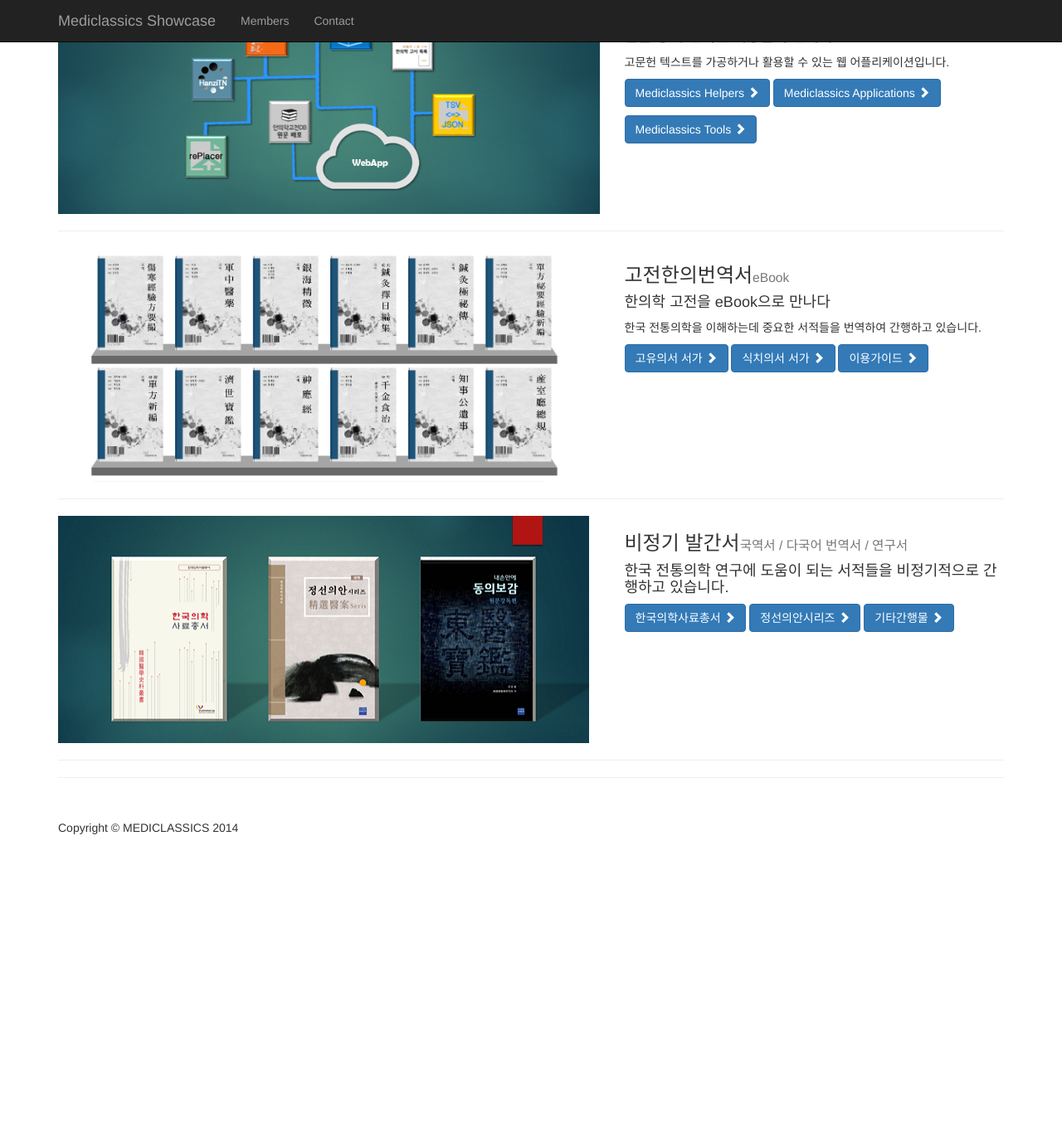
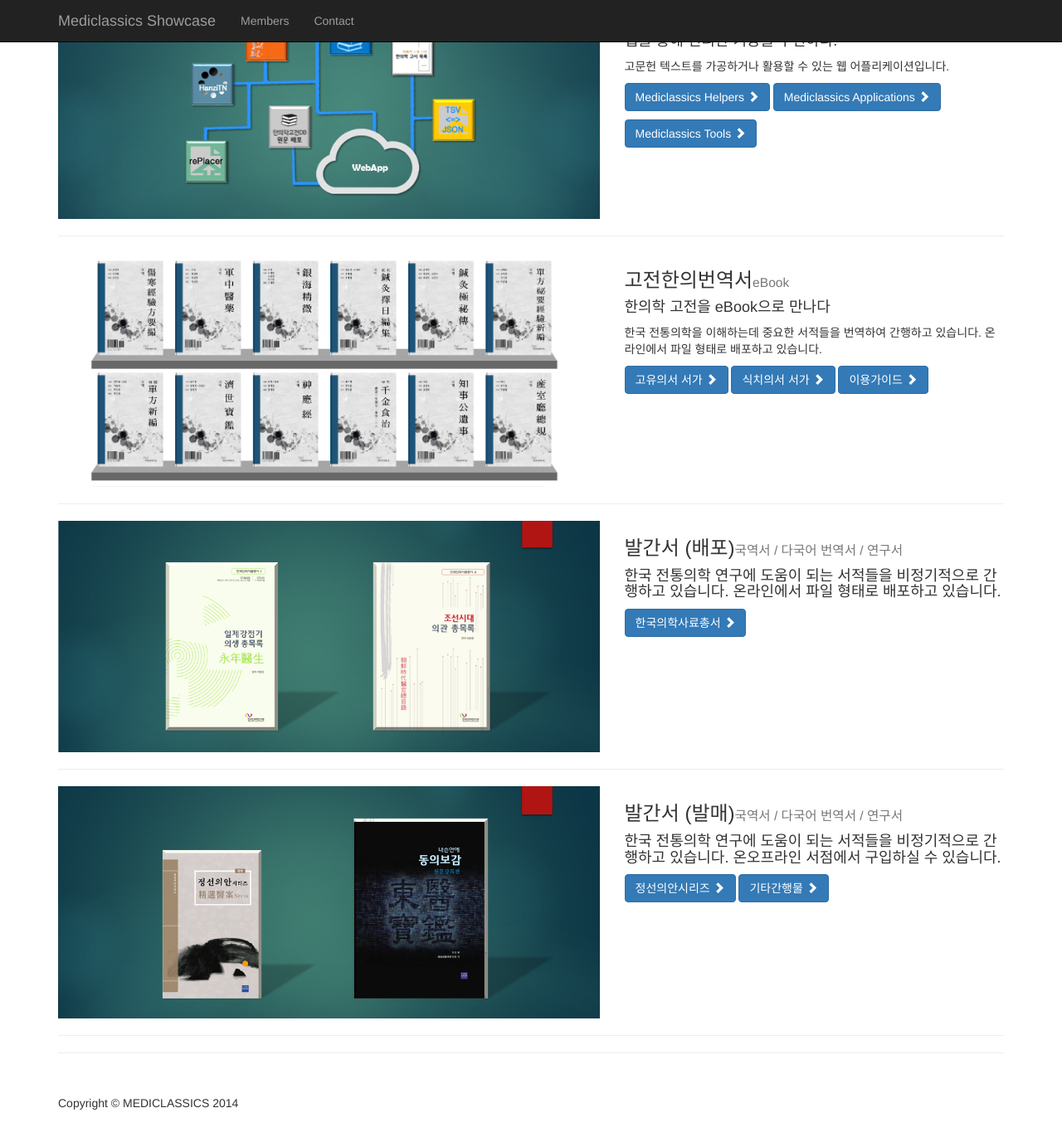
Before and after one commit to mediclassics/mediclassics.github.io, a Jekyll site: the page built from index.md, in a window 1280 px wide and 1400 px high, scrolled down 847 px. Shown: the top 1377 px of the window at 83% size. Built offline with Jekyll 4.4.1, drawn with Linux system fonts in a browser that asks for light colours; before the commit the page ends 1915 px from its top, so only the background shows below that.

Commit message:
쇼케이스 구성 및 링크 변경

```diff
--- a/_data/main.yml
+++ b/_data/main.yml
@@ -18,7 +18,7 @@ prj:
     subtitle: 동의보감 모바일 앱
     desc: 동의보감을 열람하고 검색할 수 있도록 최적화된 모바일 어플리케이션입니다.
     link: https://kc.mediclassics.kr
-    img: img/main/index04.png
+    img: img/main/index06.png
     btns:
       - link: https://goo.gl/0rjUQc
         text: Google app store
@@ -42,8 +42,8 @@ prj:
   - title: 고전한의번역서
     title2: eBook
     subtitle: 한의학 고전을 eBook으로 만나다
-    desc: 한국 전통의학을 이해하는데 중요한 서적들을 번역하여 간행하고 있습니다.
-    link: https://info.mediclassics.kr/bookshelf/
+    desc: 한국 전통의학을 이해하는데 중요한 서적들을 번역하여 간행하고 있습니다. 온라인에서 파일 형태로 배포하고 있습니다.
+    link: https://info.mediclassics.kr/bookshelf/list/eBook/list
     img: img/main/index02.png
     btns:
       - link: https://info.mediclassics.kr/bookshelf/list/eBook/고유의서
@@ -53,15 +53,23 @@ prj:
       - link: https://info.mediclassics.kr/bookshelf/board/ebook-guide
         text: 이용가이드
 
-  - title: 비정기 발간서
+  - title: 발간서 (배포)
     title2: 국역서 / 다국어 번역서 / 연구서
-    subtitle: 한국 전통의학 연구에 도움이 되는 서적들을 비정기적으로 간행하고 있습니다.
+    subtitle: 한국 전통의학 연구에 도움이 되는 서적들을 비정기적으로 간행하고 있습니다. 온라인에서 파일 형태로 배포하고 있습니다.
     desc:
-    link: https://info.mediclassics.kr/bookshelf/
-    img: img/main/index03.png
+    link: https://info.mediclassics.kr/bookshelf/list/distBook/list
+    img: img/main/index07.png
     btns:
       - link: https://info.mediclassics.kr/bookshelf/list/distBook/한국의학사료총서
         text: 한국의학사료총서
+
+  - title: 발간서 (발매)
+    title2: 국역서 / 다국어 번역서 / 연구서
+    subtitle: 한국 전통의학 연구에 도움이 되는 서적들을 비정기적으로 간행하고 있습니다. 온오프라인 서점에서 구입하실 수 있습니다.
+    desc:
+    link: https://info.mediclassics.kr/bookshelf/list/paperBook/list
+    img: img/main/index08.png
+    btns:
       - link: https://info.mediclassics.kr/bookshelf/list/paperBook/정선의안
         text: 정선의안시리즈
       - link: https://info.mediclassics.kr/bookshelf/list/paperBook/기타간행물
```
Also changed, not shown: img/main/index06.png (added), img/main/index07.png (added), img/main/index08.png (added).
